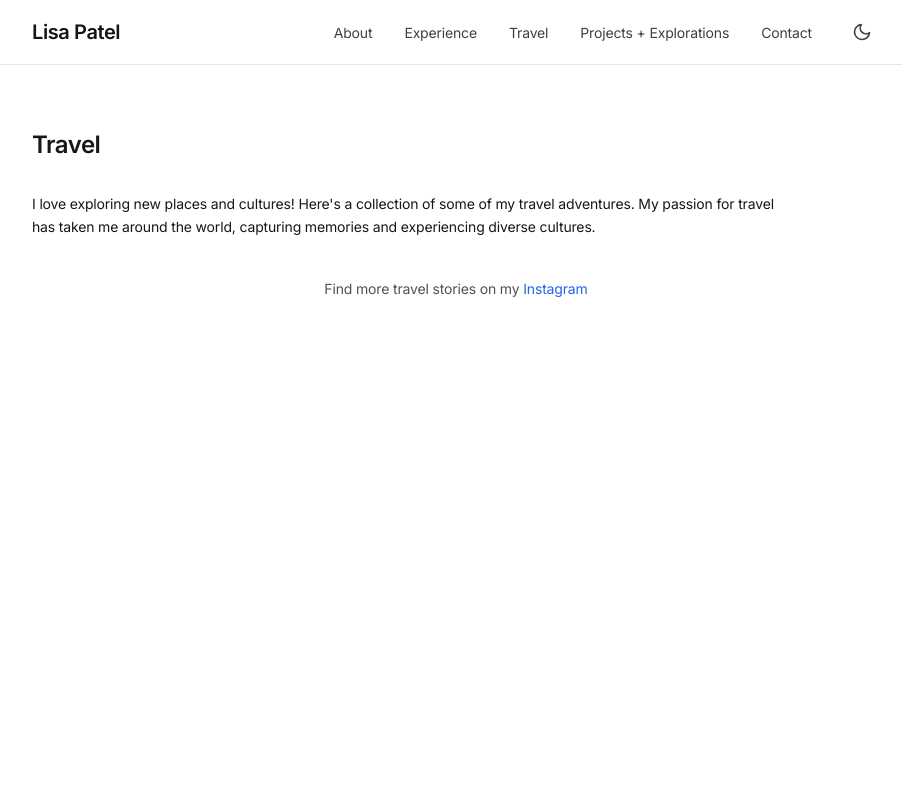
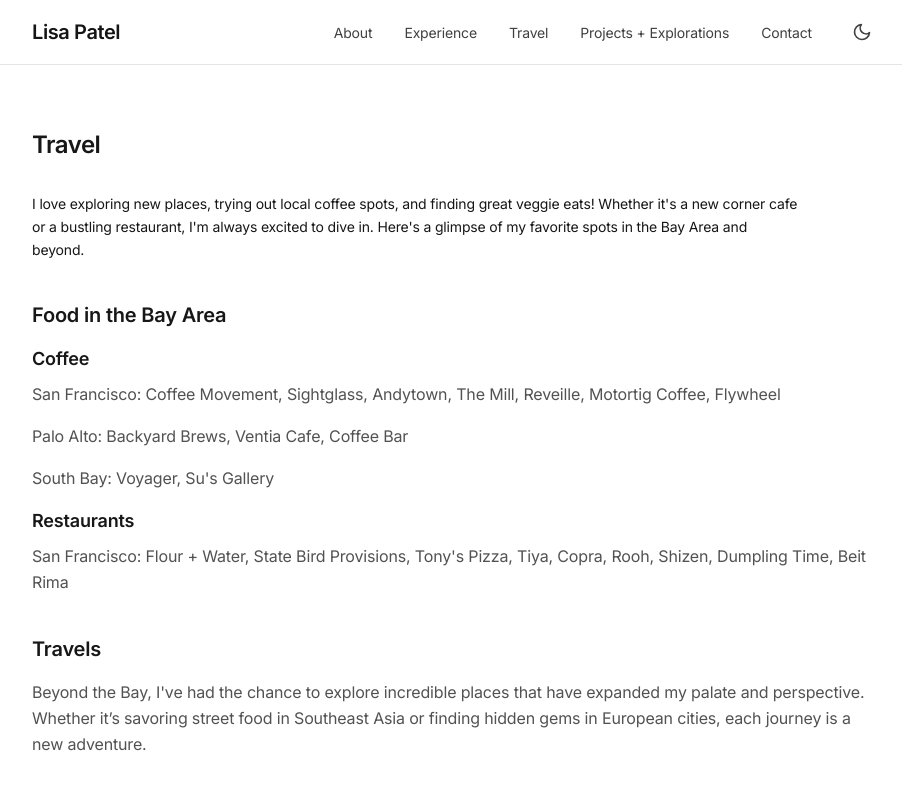
Before and after one commit to lisaapatel/lisaa, a Next.js app: page /lisaa/travel in a window 1280 px wide. Shown: the top 790 px of the page, without its empty margins (184-1086 px from the left). Built offline with nearby package versions, Linux system fonts and the light colour scheme.

Commit message:
update pages

```diff
--- a/pages/travel.tsx
+++ b/pages/travel.tsx
@@ -20,24 +20,25 @@ const Travel: NextPage = () => {
         </h1>
 
         <p className="text-sm leading-relaxed mb-10 max-w-3xl">
-          I love exploring new places and cultures! Here&apos;s a collection of some of my travel adventures.
-          My passion for travel has taken me around the world, capturing memories and experiencing diverse cultures.
+          I love exploring new places, trying out local coffee spots, and finding great veggie eats! Whether it&apos;s a new corner cafe or a bustling restaurant, I&apos;m always excited to dive in. Here&apos;s a glimpse of my favorite spots in the Bay Area and beyond.
         </p>
 
+        <section className="mb-10">
+          <h2 className="text-xl font-semibold mb-4">Food in the Bay Area</h2>
 
+          <h3 className="text-lg font-semibold mb-2">Coffee</h3>
+          <p className={`mb-4 ${textColorSecondary}`}>San Francisco: Coffee Movement, Sightglass, Andytown, The Mill, Reveille, Motortig Coffee, Flywheel</p>
+          <p className={`mb-4 ${textColorSecondary}`}>Palo Alto: Backyard Brews, Ventia Cafe, Coffee Bar</p>
+          <p className={`mb-4 ${textColorSecondary}`}>South Bay: Voyager, Su's Gallery</p>
 
-        <div className="text-center">
-          <p className={`text-sm ${textColorSecondary}`}>
-            Find more travel stories on my <a
-              href="https://www.instagram.com/thehattales/"
-              className="text-blue-600 dark:text-blue-400 hover:underline"
-              target="_blank"
-              rel="noopener noreferrer"
-            >
-              Instagram
-            </a>
-          </p>
-        </div>
+          <h3 className="text-lg font-semibold mb-2">Restaurants</h3>
+          <p className={`mb-4 ${textColorSecondary}`}>San Francisco: Flour + Water, State Bird Provisions, Tony's Pizza, Tiya, Copra, Rooh, Shizen, Dumpling Time, Beit Rima</p>
+        </section>
+
+        <section>
+          <h2 className="text-xl font-semibold mb-4">Travels</h2>
+          <p className={`mb-4 ${textColorSecondary}`}>Beyond the Bay, I&apos;ve had the chance to explore incredible places that have expanded my palate and perspective. Whether it’s savoring street food in Southeast Asia or finding hidden gems in European cities, each journey is a new adventure.</p>
+        </section>
       </main>
     </Layout>
   );
```
